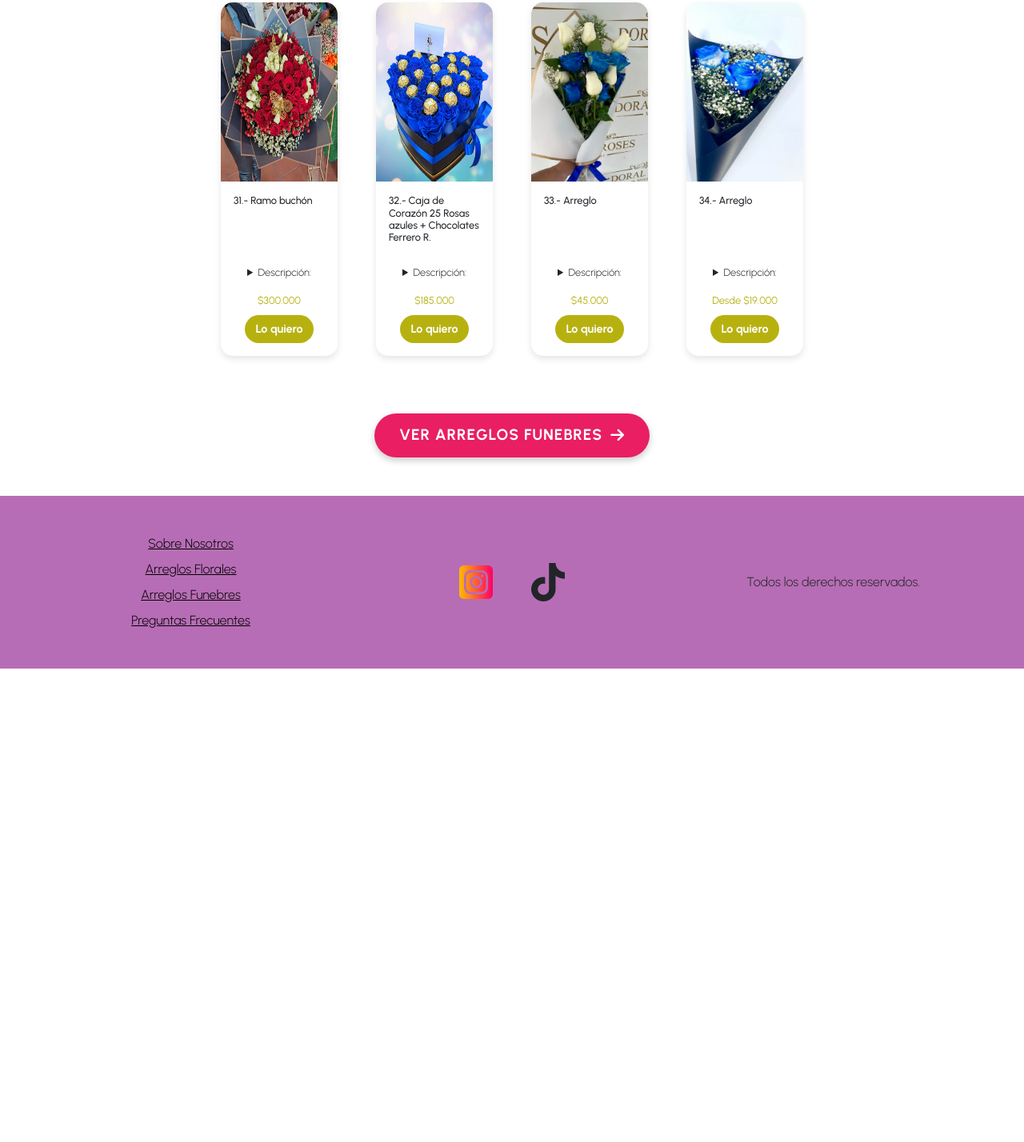
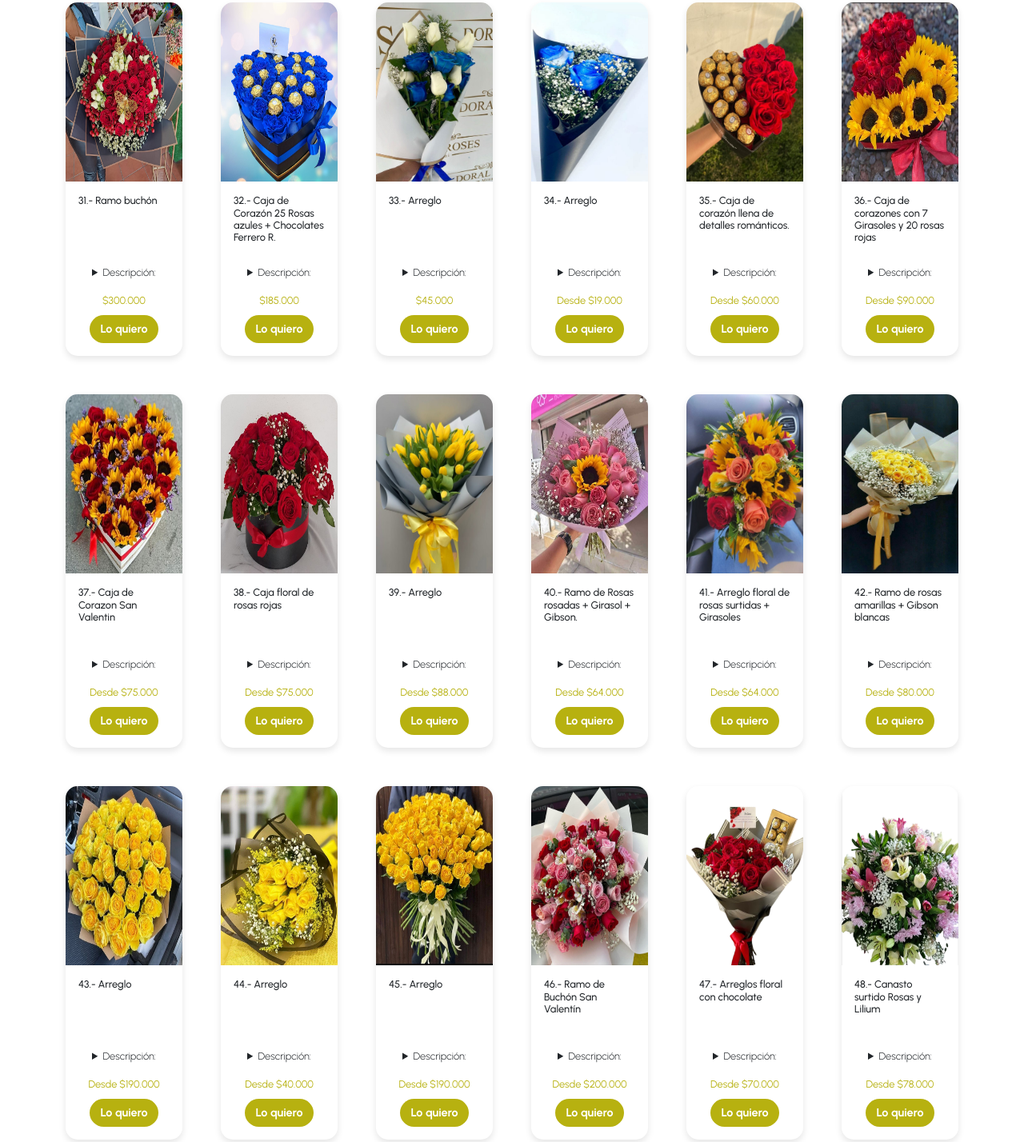
Before and after one commit to alfredosalgado/florerialaunion, a plain HTML site: page productos.html in a window 1280 px wide. Shown: the part 2881-4309 px from the top of the page at 80% size. Before the commit the page ends 3717 px from the top, so only its background shows below. Drawn offline with nearby package versions, Linux system fonts and the light colour scheme; a web font is replaced by a local one.

Commit message:
cambiofinal

```diff
--- a/assets/css/style.css
+++ b/assets/css/style.css
@@ -361,8 +361,8 @@ article {
   .carousel-item {
     height: 300px; /* Ajustamos la altura para vista móvil */
   }
-  .navf {
-    display: none;
+  .navf > img {
+    height: 3.5rem;
   }
   .tituloc {
     height: 2.5rem;
--- a/assets/js/product.js
+++ b/assets/js/product.js
@@ -239,6 +239,102 @@ const products = [
     price: "Desde $19.000",
     image: "./assets/img/arreglos/34.jpeg"
   },
+  {
+    title: "35.- Caja de corazón llena de detalles románticos.",
+    description: "",
+    price: "Desde $60.000",
+    image: "./assets/img/arreglos/35.jpeg"
+  },
+  {
+    title: "36.- Caja de corazones con 7 Girasoles y 20 rosas rojas",
+    description: "",
+    price: "Desde $90.000",
+    image: "./assets/img/arreglos/36.jpeg"
+  },
+  {
+    title: "37.- Caja de Corazon San Valentin",
+    description: "",
+    price: "Desde $75.000",
+    image: "./assets/img/arreglos/37.jpeg"
+  },
+  {
+    title: "38.- Caja floral de rosas rojas",
+    description: "",
+    price: "Desde $75.000",
+    image: "./assets/img/arreglos/38.jpeg"
+  },
+  {
+    title: "39.- Arreglo",
+    description: "",
+    price: "Desde $88.000",
+    image: "./assets/img/arreglos/39.jpeg"
+  },
+  {
+    title: "40.- Ramo de Rosas rosadas + Girasol + Gibson.",
+    description: "",
+    price: "Desde $64.000",
+    image: "./assets/img/arreglos/40.jpeg"
+  },
+  {
+    title: "41.- Arreglo floral de rosas surtidas + Girasoles",
+    description: "",
+    price: "Desde $64.000",
+    image: "./assets/img/arreglos/41.jpeg"
+  },
+  {
+    title: "42.- Ramo de rosas amarillas + Gibson blancas",
+    description: "",
+    price: "Desde $80.000",
+    image: "./assets/img/arreglos/42.jpeg"
+  },
+  {
+    title: "43.- Arreglo",
+    description: "",
+    price: "Desde $190.000",
+    image: "./assets/img/arreglos/43.jpeg"
+  },
+  {
+    title: "44.- Arreglo",
+    description: "",
+    price: "Desde $40.000",
+    image: "./assets/img/arreglos/44.jpeg"
+  },
+  {
+    title: "45.- Arreglo",
+    description: "",
+    price: "Desde $190.000",
+    image: "./assets/img/arreglos/45.jpeg"
+  },
+  {
+    title: "46.- Ramo de Buchón San Valentín",
+    description: "",
+    price: "Desde $200.000",
+    image: "./assets/img/arreglos/46.jpeg"
+  },
+  {
+    title: "47.- Arreglos floral con chocolate",
+    description: "",
+    price: "Desde $70.000",
+    image: "./assets/img/arreglos/47.jpeg"
+  },
+  {
+    title: "48.- Canasto surtido Rosas y Lilium",
+    description: "",
+    price: "Desde $78.000",
+    image: "./assets/img/arreglos/48.jpeg"
+  },
+  {
+    title: "49.- Ramo surtido Rosas Lilium + Claveles",
+    description: "",
+    price: "Desde $95.000",
+    image: "./assets/img/arreglos/49.jpeg"
+  },
+  {
+    title: "50.- Pecera con Hortensias + Maule + Gerberas",
+    description: "",
+    price: "Desde $80.000",
+    image: "./assets/img/arreglos/50.jpeg"
+  },
   // Agrega más productos aquí hasta completar los 20 productos
 ];
 
```
Also changed, not shown: assets/js/arreglosfunebres.js (+54 -1 lines), assets/img/arreglos/48.jpeg (added), assets/img/arreglos/49.jpeg (added), assets/img/arreglos/50.jpeg (added), assets/img/arreglosfunebres/17.jpeg (added), assets/img/arreglosfunebres/18.jpeg (added), assets/img/arreglosfunebres/19.jpeg (added), assets/img/arreglosfunebres/20.jpeg (added), assets/img/arreglosfunebres/21.jpeg (added), assets/img/arreglosfunebres/22.jpeg (added), assets/img/arreglosfunebres/23.jpeg (added), assets/img/arreglosfunebres/24.jpeg (added).
